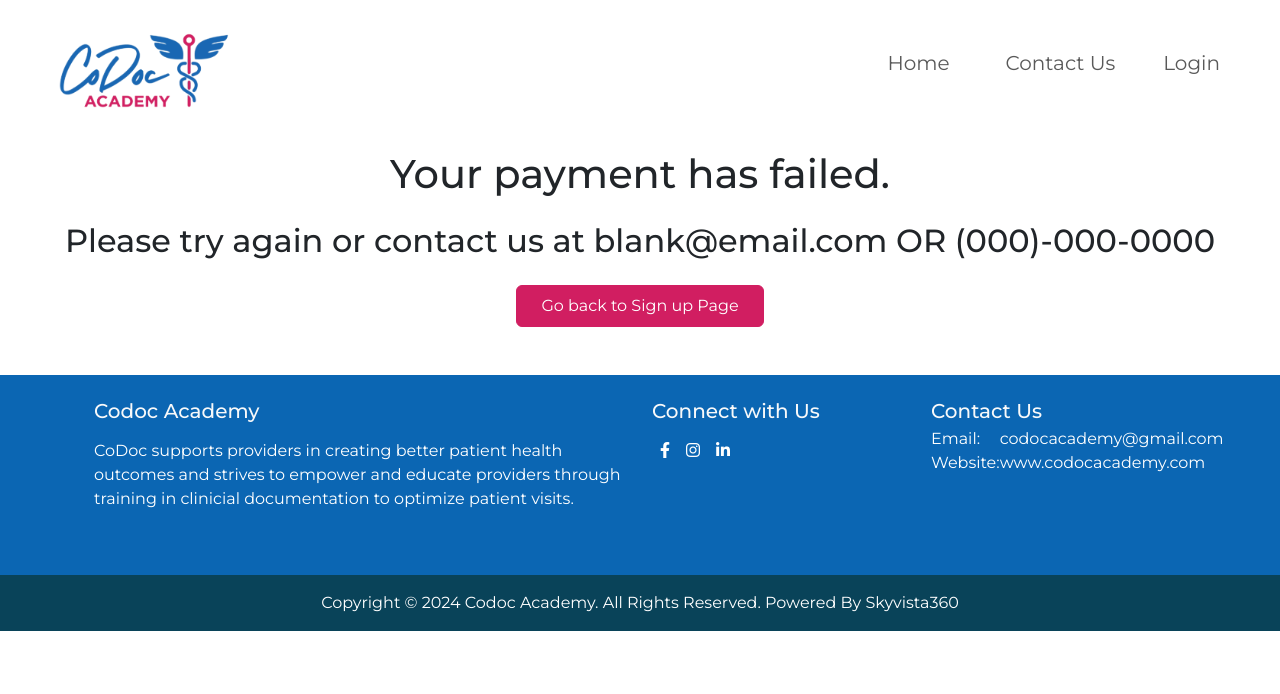
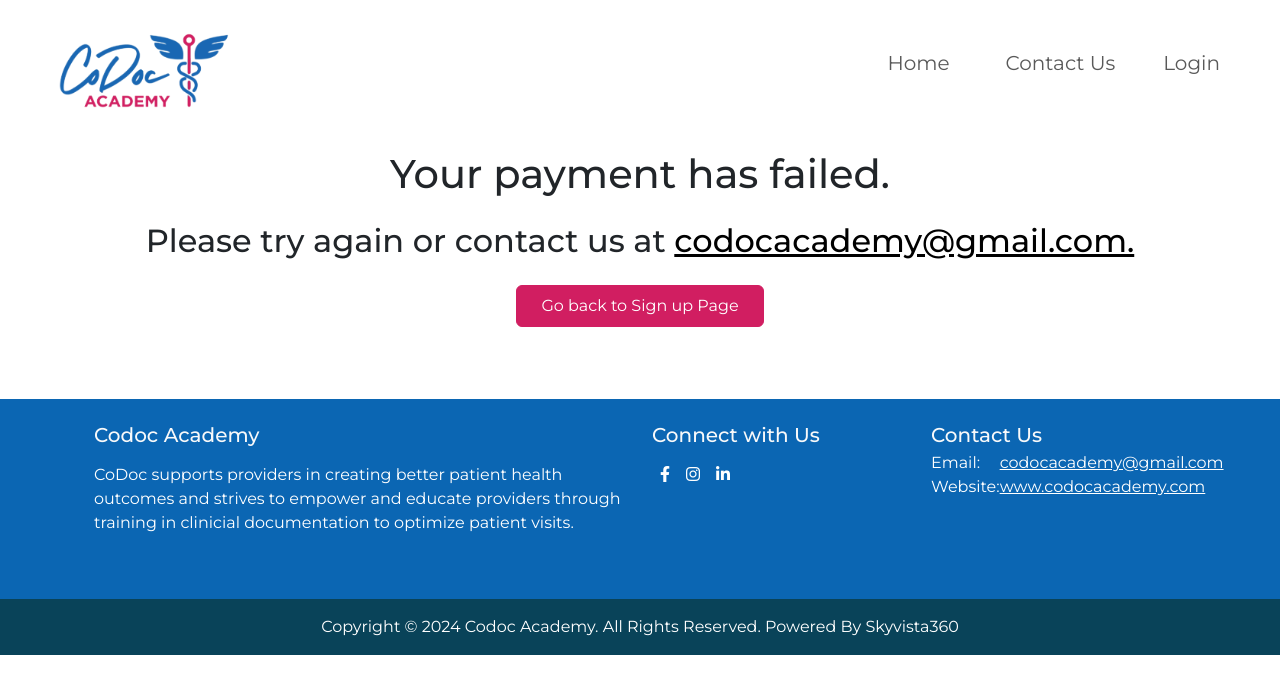
Before and after one commit to ananyaSub955/CodocAcademy, a React (Vite) app: page /cancel in a window 1280 px wide. Shown: the top 694 px of the page. Built offline with nearby package versions, Linux system fonts and the light colour scheme.

Commit message:
adjusting information
- footer
- cancel
- contact us

```diff
--- a/src/components/Footer.jsx
+++ b/src/components/Footer.jsx
@@ -52,11 +52,11 @@
                             <tbody>
                                 <tr>
                                     <td className="pr-4">Email:</td>
-                                    <td>codocacademy@gmail.com</td>
+                                    <td ><a className='text-white' href="mailto:codocacademy@gmail.com">codocacademy@gmail.com</a></td>
                                 </tr>
                                 <tr>
                                     <td className="pr-4">Website:</td>
-                                    <td>www.codocacademy.com</td>
+                                    <td><a className='text-white' href="https://www.codocacademy.com/" target='_blank'>www.codocacademy.com</a></td>
                                 </tr>
                             </tbody>
                         </table>
--- a/src/pages/Cancel.jsx
+++ b/src/pages/Cancel.jsx
@@ -4,11 +4,11 @@
 const Cancel = () => {
     const navigate = useNavigate();
     return (
-        <div className='text-center mt-3'>
+        <div className='text-center my-3'>
             <h1>Your payment has failed. </h1>
-            <h2 className='m-4'>Please try again or contact us at blank@email.com OR (000)-000-0000</h2>
+            <h2 className='my-4'>Please try again or contact us at <a className='text-black' href="mailto:codocacademy@gmail.com">codocacademy@gmail.com.</a></h2>
             <button
-                className='d-block mx-auto bg-darkFuschia text-white px-4 py-2 rounded border border-darkFuschia mt-4'
+                className='d-block mx-auto bg-darkFuschia text-white px-4 py-2 rounded border border-darkFuschia my-4'
                 onClick={() => navigate('/signUpPlans')}
             >
                 Go back to Sign up Page
--- a/src/pages/ContactUs.jsx
+++ b/src/pages/ContactUs.jsx
@@ -174,7 +174,7 @@
                             </li> */}
                             <li className="d-flex mb-2">
                                 <MdEmail size={20} className="me-2" />
-                                <span>codocacademy@gmail.com</span>
+                                <span><a className='text-white' href="mailto:codocacademy@gmail.com">codocacademy@gmail.com</a></span>
                             </li>
 
                         </ul>
```
